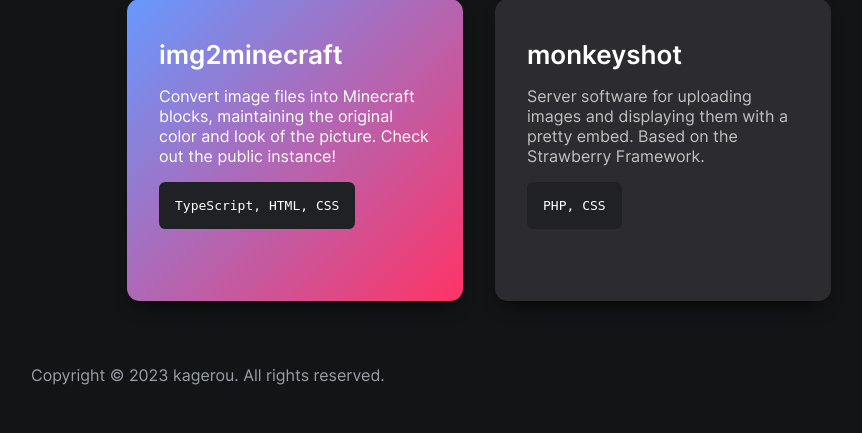
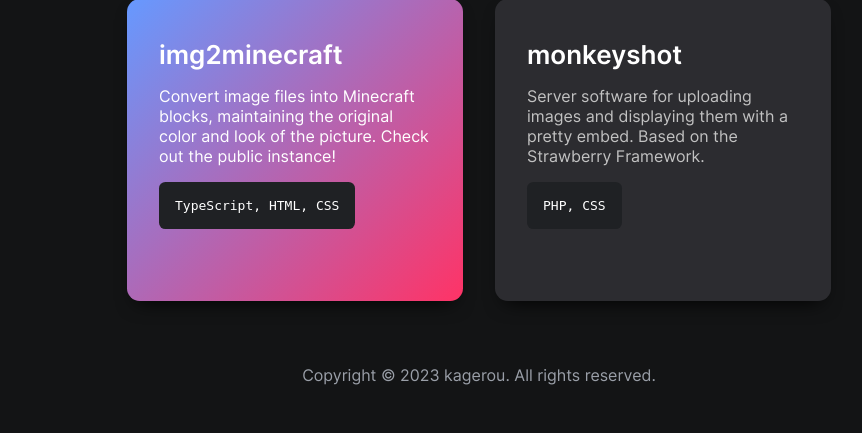
Before and after one commit to elderguardian/kagerou, a PHP site: page / in a window 1280 px wide. Shown: the part 837-1270 px from the top of the page, without its empty margins (161-1023 px from the left). Before the commit the page ends 1222 px from the top, so only its background shows below. Run offline with PHP 8.4, Linux system fonts and the light colour scheme.

Commit message:
themed footer

```diff
--- a/public/style/layout.css
+++ b/public/style/layout.css
@@ -186,3 +186,9 @@ body {
     min-height: 100%;
     width: 100%;
 }
+
+footer {
+    text-align: center;
+    font-size: 1em;
+    margin: 3rem 0;
+}
```
